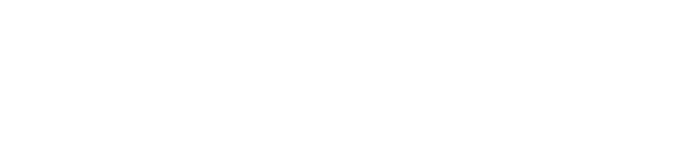
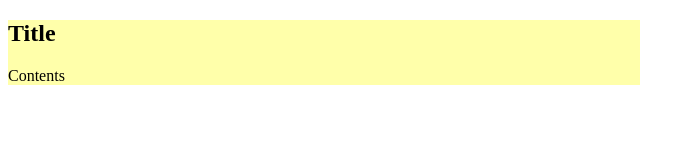
Before and after one commit to hyunjaesung/JS_OOP_codespits, a website built with Parcel: page index.html in a window 1280 px wide. Shown: the whole page, without its empty margins (0-695 px from the left). Built offline with nearby package versions, Linux system fonts and the light colour scheme.

Commit message:
써보기

```diff
--- a/index.html
+++ b/index.html
@@ -8,5 +8,14 @@
     <!-- <link rel="stylesheet" type="text/css" media="screen" href="main.css" /> -->
     <script src="/src/index.js"></script>
   </head>
-  <body></body>
+  <body>
+    <section
+      style="width: 100%; background-color: black;"
+      id="target"
+      data-viewmodel="potatoWrapper"
+    >
+      <h2 data-viewmodel="potatoTitle"></h2>
+      <section data-viewmodel="potatoContents"></section>
+    </section>
+  </body>
 </html>
--- a/src/index.js
+++ b/src/index.js
@@ -42,7 +42,7 @@ const type = (target, type) => {
   } else if (!(target instanceof type)) {
     throw `invalidType ${target} : ${type}`;
   }
-  return type;
+  return target;
 };
 
 const BinderItem = class {
@@ -69,20 +69,22 @@ const Binder = class {
   }
 
   render(viewmodel, _ = type(viewmodel, ViewModel)) {
+    console.log(this.#items);
     this.#items.forEach((item) => {
       // binderItem 의 두가지 속성 찾기
       const vm = type(viewmodel[item.viewmodel], ViewModel);
       const el = item.el; // el 은 binderItem에서 체크 했다
-
       Object.entries(vm.styles).forEach(
-        ([key, value]) => (el.styles[key] = value)
+        ([key, value]) => (el.style[key] = value)
       );
       Object.entries(vm.attribute).forEach(([key, value]) =>
         el.setAttribute(key, value)
       );
-      Object.entries(vm.properties).forEach(
-        ([key, value]) => (el[key] = value)
-      );
+      console.log(vm.properties, el.innerHTML);
+      Object.entries(vm.properties).forEach(([key, value]) => {
+        el[key] = value;
+      });
+      console.log();
       Object.entries(vm.events).forEach(
         ([key, value]) => (el["on" + key] = (e) => value.call(el, e, viewmodel))
         // call 로 콜백 함수의 this를 바인딩 해서 확정
@@ -103,7 +105,7 @@ const Scanner = class {
       this.checkItem(binder, target); // 자식들도 검정해서 넣어주기
       if (target.firstElementChild) stack.push(target.firstElementChild);
       // 자식 안에 자식이 있는지 확인
-      if (target.nextElementChild) stack.push(target.nextElementChild);
+      if (target.nextElementSibling) stack.push(target.nextElementSibling);
       // 자식의 형제가 있는지 확인
       // 스택 때문에 계속 형제의 형제 형제의 형제 가면서 쫘악 다 끌어온다
     }
@@ -116,3 +118,27 @@ const Scanner = class {
     if (vm) binder.add(new BinderItem(el, vm));
   }
 };
+
+const viewmodel = ViewModel.get({
+  potatoWrapper: ViewModel.get({
+    styles: {
+      width: "50%",
+      background: "#ffa",
+      cursor: "pointer"
+    }
+  }),
+  potatoTitle: ViewModel.get({
+    properties: {
+      innerHTML: "Title"
+    }
+  }),
+  potatoContents: ViewModel.get({
+    properties: {
+      innerHTML: "Contents"
+    }
+  })
+});
+
+const scanner = new Scanner();
+const binder = scanner.scan(document.querySelector("#target"));
+binder.render(viewmodel);
```
